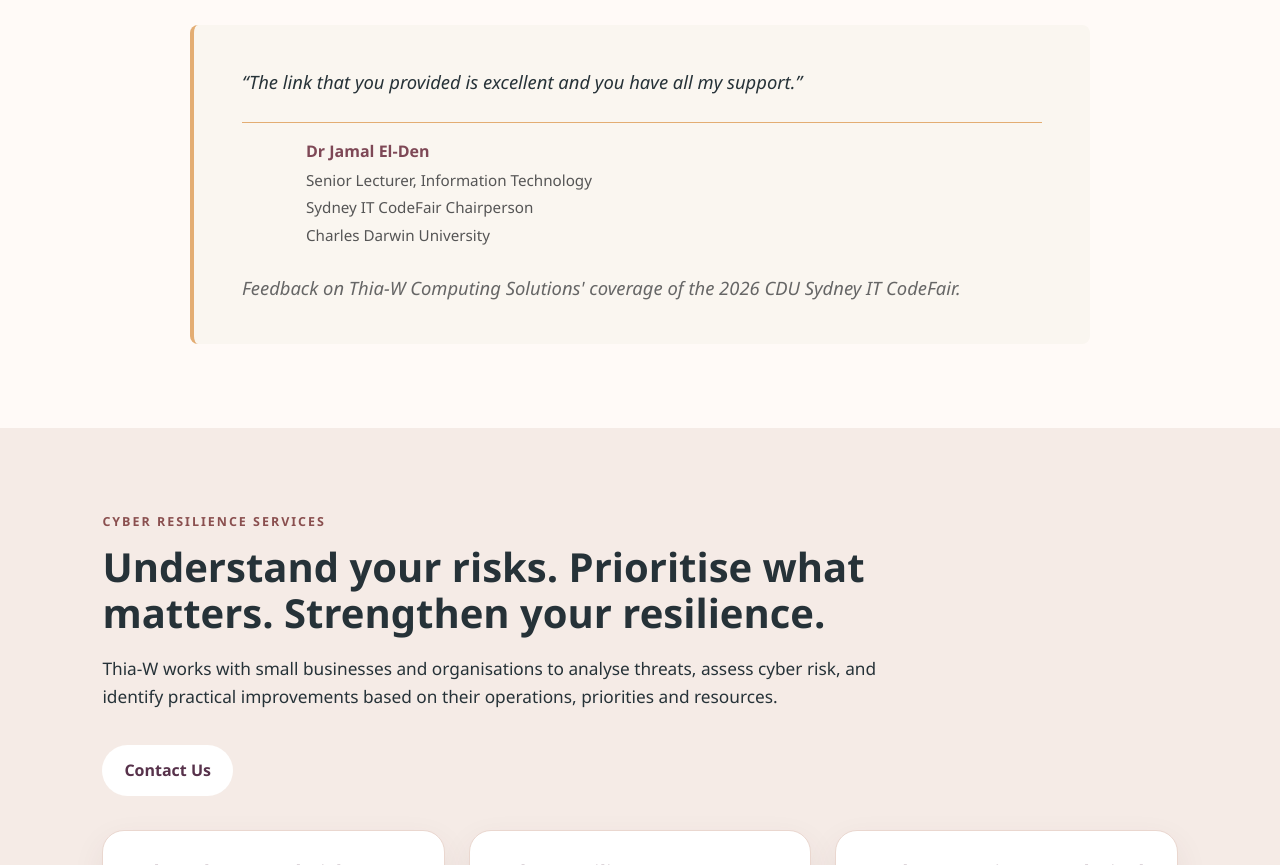
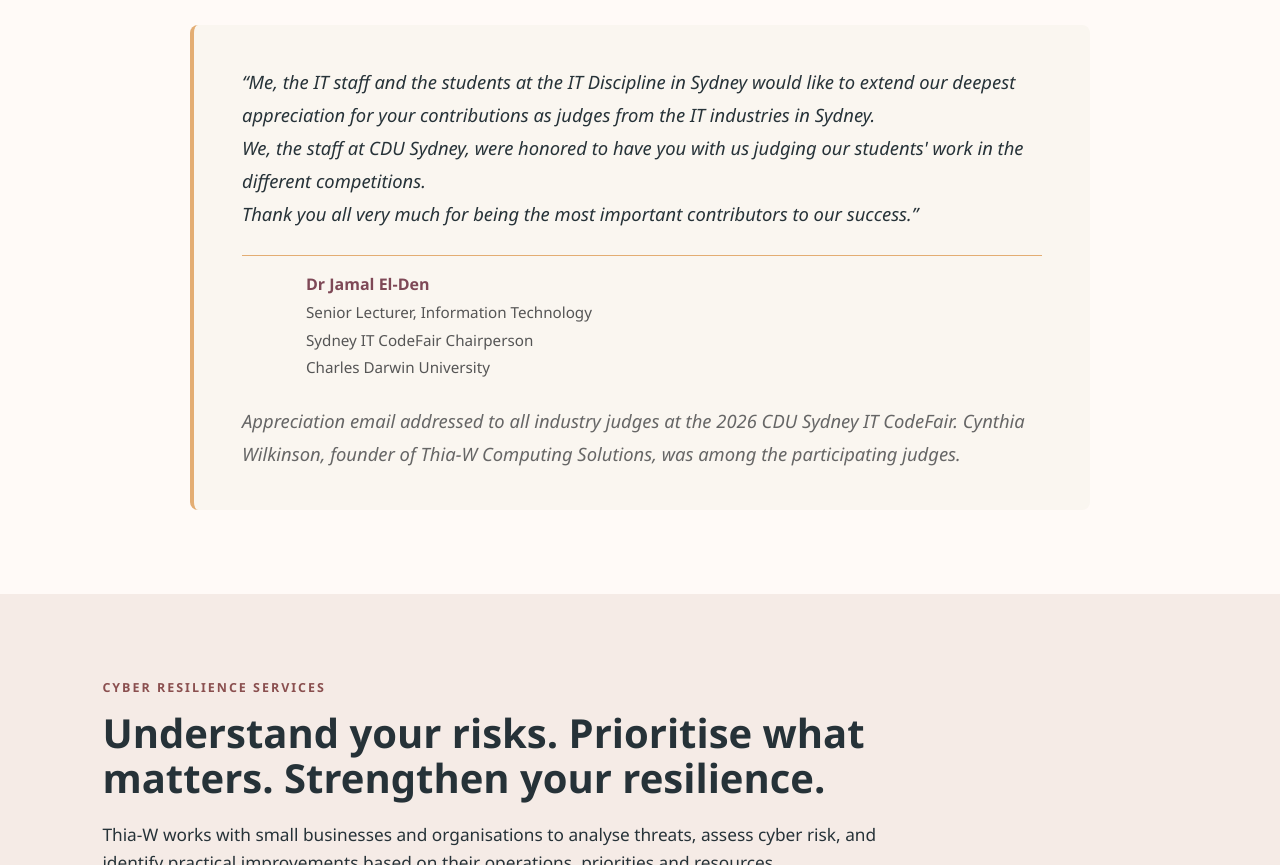
Before and after one commit to Thia2020/github.io, a plain HTML site: page index.html in a window 1280 px wide. Shown: the part 1378-2243 px from the top of the page. Drawn offline with Linux system fonts and the light colour scheme.

Commit message:
Update index.html

```diff
--- a/index.html
+++ b/index.html
@@ -81,11 +81,26 @@
       </footer>
     </blockquote>
 
-    <!-- CDU Sydney IT CodeFair Feedback -->
+
+<!-- CDU Sydney IT CodeFair Recognition -->
 <blockquote class="testimonial-card">
+
   <p>
-        “The link that you provided is excellent and you have
-        all my support.”
+    “Me, the IT staff and the students at the IT
+    Discipline in Sydney would like to extend our
+    deepest appreciation for your contributions
+    as judges from the IT industries in Sydney.
+  </p>
+
+  <p>
+    We, the staff at CDU Sydney, were honored to
+    have you with us judging our students' work
+    in the different competitions.
+  </p>
+
+  <p>
+    Thank you all very much for being the most
+    important contributors to our success.”
   </p>
 
   <footer class="testimonial-attribution">
@@ -96,10 +111,14 @@
   </footer>
 
   <p class="testimonial-context">
-        Feedback on Thia-W Computing Solutions'
-        coverage of the 2026 CDU Sydney IT CodeFair.
+    Appreciation email addressed to all industry
+    judges at the 2026 CDU Sydney IT CodeFair.
+    Cynthia Wilkinson, founder of Thia-W Computing
+    Solutions, was among the participating judges.
   </p>
+
 </blockquote>
+
 
   </div>
 </section>
```
Lines whose indentation alone changed are shown as unchanged.
